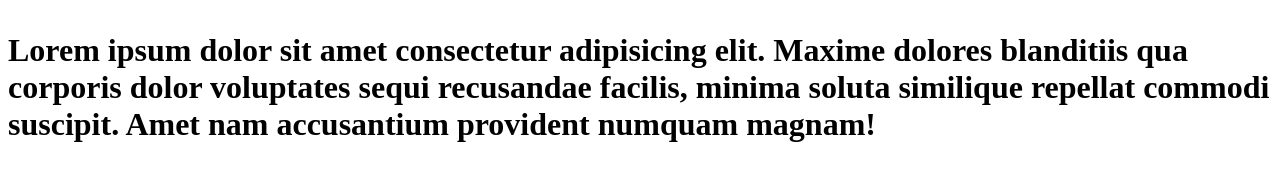
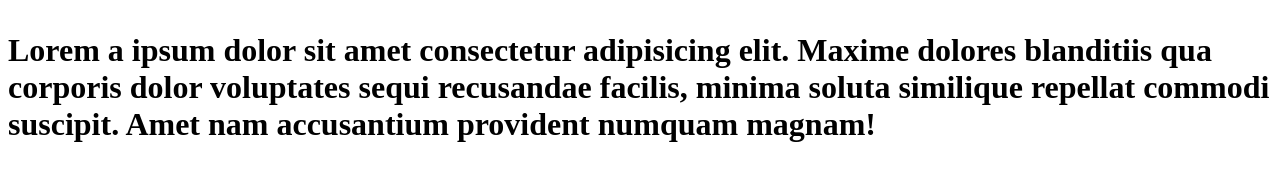
Before and after one commit to simonerosini23/test-git, a plain HTML site: page index.html in a window 1280 px wide. Drawn offline with Linux system fonts and the light colour scheme.

Commit message:
new text

```diff
--- a/index.html
+++ b/index.html
@@ -10,7 +10,7 @@
 <body>
     <header>
         <h1>
-            <p>Lorem ipsum dolor sit amet consectetur adipisicing elit. Maxime dolores blanditiis qua corporis dolor
+            <p>Lorem a ipsum dolor sit amet consectetur adipisicing elit. Maxime dolores blanditiis qua corporis dolor
                 voluptates sequi recusandae facilis, minima soluta similique repellat commodi suscipit. Amet nam
                 accusantium provident numquam magnam!
             </p>
```
